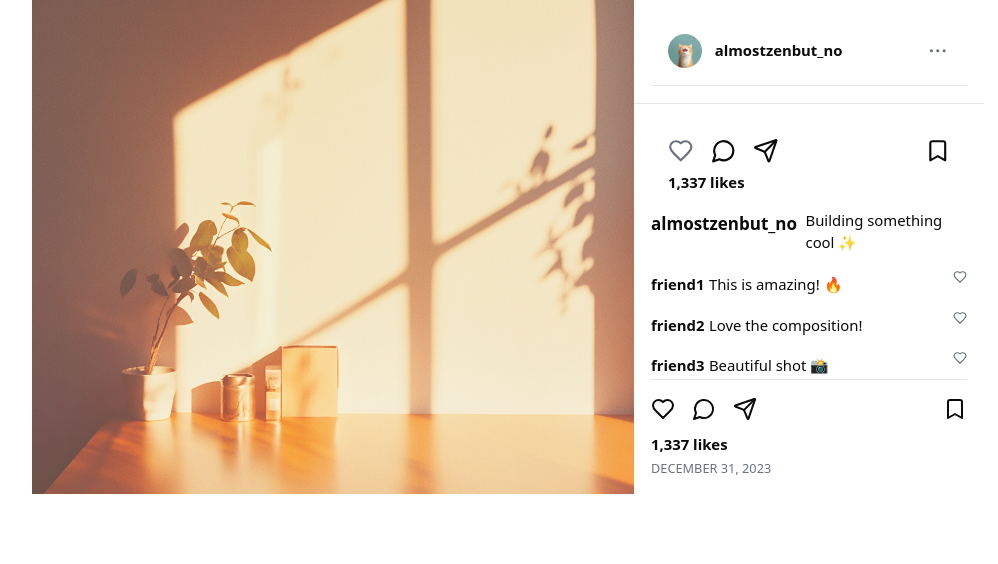
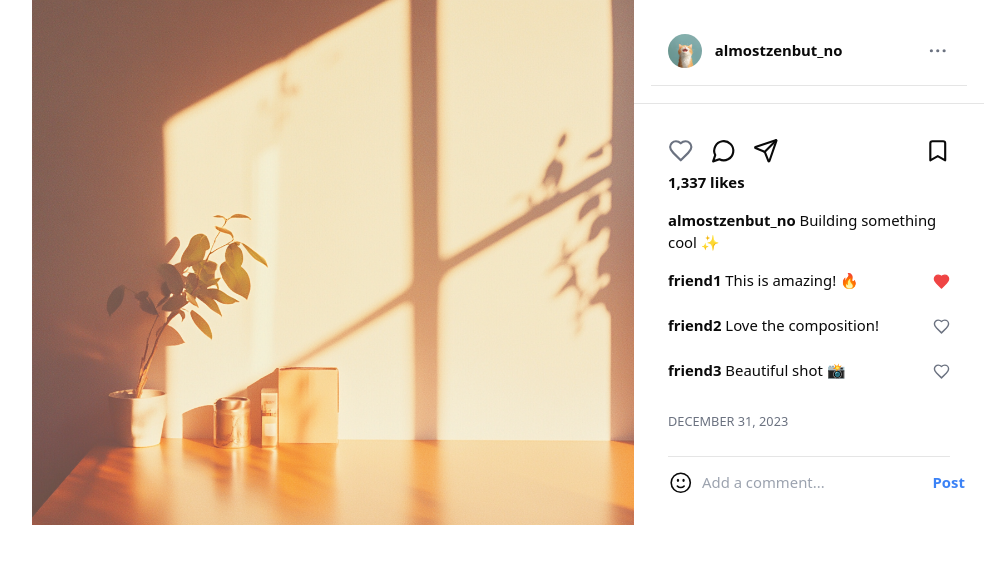
Before and after one commit to mwufi/persepolis, a Next.js app: page /instagram/post/1 in a window 1280 px wide. Shown: the top 564 px of the page, without its empty margins (132-1130 px from the left). Built offline with nearby package versions, Linux system fonts and the light colour scheme.

Commit message:
pause for now -- looks ok!

```diff
--- a/app/globals.css
+++ b/app/globals.css
@@ -281,6 +281,33 @@
   overflow: hidden;
 }
 
+@keyframes heart-burst {
+  0% {
+    transform: scale(1);
+  }
+  50% {
+    transform: scale(1.4);
+  }
+  100% {
+    transform: scale(1);
+  }
+}
+
+@keyframes heart-ping {
+  75%, 100% {
+    transform: scale(1.5);
+    opacity: 0;
+  }
+}
+
+.animate-heart-burst {
+  animation: heart-burst 0.3s ease-in-out;
+}
+
+.animate-heart-ping {
+  animation: heart-ping 0.3s cubic-bezier(0, 0, 0.2, 1);
+}
+
 @layer base {
   * {
     @apply border-border;
--- a/app/instagram/page.tsx
+++ b/app/instagram/page.tsx
@@ -1,5 +1,8 @@
+'use client'
+
 import Sidebar from '@/components/Sidebar';
 import ImageGrid from '@/components/ImageGrid';
+import { Suspense } from 'react';
 
 const sampleImages = [
     {
@@ -20,7 +23,9 @@ export default function InstagramPage() {
         <div className="flex min-h-screen bg-gray-50">
             <Sidebar position="left" />
             <main className="flex-1 ml-16 p-8">
-                <ImageGrid images={sampleImages} />
+                <Suspense fallback={<div>Loading...</div>}>
+                    <ImageGrid images={sampleImages} />
+                </Suspense>
             </main>
         </div>
     );
--- a/app/u/[userid]/page.tsx
+++ b/app/u/[userid]/page.tsx
@@ -2,6 +2,7 @@
 
 import { use } from 'react';
 import Image from 'next/image';
+import { Suspense } from 'react';
 import ImageGrid from '@/components/ImageGrid';
 import Sidebar from '@/components/Sidebar';
 
@@ -91,7 +92,9 @@ export default function UserProfilePage({ params }: { params: Promise<{ userid:
 
         {/* Posts Grid - Full Width with consistent fluid margin */}
         <div className="px-[6%]">
-          <ImageGrid images={userData.posts} />
+          <Suspense fallback={<div>Loading posts...</div>}>
+            <ImageGrid images={userData.posts} />
+          </Suspense>
         </div>
       </main>
     </div>
--- a/components/Comments.tsx
+++ b/components/Comments.tsx
@@ -17,7 +17,6 @@ export default function Comments({ postId }: CommentsProps) {
 
   return (
     <CommentsDisplay
-      postId={postId}
       comments={post.comments}
       caption={post.caption}
       username={post.username}
--- a/components/CommentsDisplay.tsx
+++ b/components/CommentsDisplay.tsx
@@ -1,13 +1,15 @@
 'use client'
 
 import Link from 'next/link'
-import { HeartIcon, MessageCircleIcon, SendIcon, BookmarkIcon } from 'lucide-react'
+import { useState } from 'react'
+import HeartButton from './HeartButton'
 
 interface Comment {
   username: string
   content: string
+  timestamp: string
+  likes?: number
   userLiked?: boolean
-  likes?: number
 }
 
 interface CommentsDisplayProps {
@@ -17,58 +19,69 @@ interface CommentsDisplayProps {
   timestamp: string
 }
 
-export default function CommentsDisplay({ comments, caption, username, timestamp }: CommentsDisplayProps) {
+export default function CommentsDisplay({ comments: initialComments, caption, username, timestamp }: CommentsDisplayProps) {
+  const [comments, setComments] = useState(initialComments)
+
+  const toggleLike = (index: number, isLiked: boolean) => {
+    setComments(prevComments => prevComments.map((comment, i) => {
+      if (i === index) {
+        return {
+          ...comment,
+          userLiked: isLiked,
+          likes: (comment.likes || 0) + (isLiked ? 1 : -1)
+        }
+      }
+      return comment
+    }))
+  }
+
   return (
-    <div className="flex flex-col h-full">
-      <div className="flex-1">
-        {/* Post description */}
-        <div className="flex items-start gap-2 mb-4">
-          <Link href={`/u/${username}`} className="font-semibold hover:text-gray-600 transition-colors">
+    <div className="px-4 space-y-4">
+      {caption && (
+        <p className="text-sm">
+          <Link href={`/u/${username}`} className="font-semibold no-artistic-style">
             {username}
-          </Link>
-          {caption && (
-            <p className="text-sm">{caption}</p>
-          )}
+          </Link>{' '}
+          {caption}
+        </p>
+      )}
+
+      {comments.map((comment, index) => (
+        <div key={index} className="flex justify-between items-start">
+          <p className="text-sm flex-1">
+            <Link href={`/u/${comment.username}`} className="font-semibold no-artistic-style">
+              {comment.username}
+            </Link>{' '}
+            {comment.content}
+          </p>
+          <div className="ml-2 flex-shrink-0">
+            <HeartButton
+              size="sm"
+              initialIsLiked={comment.userLiked}
+              onToggle={(isLiked) => toggleLike(index, isLiked)}
+            />
+          </div>
         </div>
+      ))}
 
-        {/* Comments */}
-        <div className="space-y-3">
-          {comments.map((comment, index) => (
-            <div key={index} className="flex justify-between items-start gap-2">
-              <div>
-                <Link href={`/u/${comment.username}`} className="font-semibold text-sm hover:text-gray-600 transition-colors">
-                  {comment.username}
-                </Link>{' '}
-                <span className="text-sm">{comment.content}</span>
-              </div>
-              <button className="text-xs text-gray-500 hover:text-red-500">
-                <HeartIcon size={14} />
-              </button>
-            </div>
-          ))}
-        </div>
+      <div className="text-xs uppercase text-gray-500 py-2">
+        {timestamp}
       </div>
 
-      {/* Action buttons */}
-      <div className="mt-auto pt-4 border-t">
-        <div className="flex justify-between mb-3">
-          <div className="flex gap-4">
-            <button className="hover:text-red-500 transition-colors">
-              <HeartIcon size={24} />
-            </button>
-            <button className="hover:text-blue-500 transition-colors">
-              <MessageCircleIcon size={24} />
-            </button>
-            <button className="hover:text-green-500 transition-colors">
-              <SendIcon size={24} />
-            </button>
-          </div>
-          <button className="hover:text-yellow-500 transition-colors">
-            <BookmarkIcon size={24} />
-          </button>
-        </div>
-        <p className="font-semibold text-sm mb-1">1,337 likes</p>
-        <p className="text-xs text-gray-500 uppercase">{timestamp}</p>
+      <div className="border-t py-3 flex items-center space-x-2">
+        <button>
+          <svg xmlns="http://www.w3.org/2000/svg" fill="none" viewBox="0 0 24 24" strokeWidth={1.5} stroke="currentColor" className="w-6 h-6">
+            <path strokeLinecap="round" strokeLinejoin="round" d="M15.182 15.182a4.5 4.5 0 01-6.364 0M21 12a9 9 0 11-18 0 9 9 0 0118 0zM9.75 9.75c0 .414-.168.75-.375.75S9 10.164 9 9.75 9.168 9 9.375 9s.375.336.375.75zm-.375 0h.008v.015h-.008V9.75zm5.625 0c0 .414-.168.75-.375.75s-.375-.336-.375-.75.168-.75.375-.75.375.336.375.75zm-.375 0h.008v.015h-.008V9.75z" />
+          </svg>
+        </button>
+        <input
+          type="text"
+          placeholder="Add a comment..."
+          className="flex-1 border-none outline-none text-sm"
+        />
+        <button className="text-blue-500 font-semibold text-sm disabled:opacity-50">
+          Post
+        </button>
       </div>
     </div>
   )
--- a/components/PostModal.tsx
+++ b/components/PostModal.tsx
@@ -5,7 +5,9 @@ import Image from 'next/image'
 import {
   Dialog,
   DialogContent,
+  DialogTitle,
 } from '@/components/ui/dialog'
+import { X } from 'lucide-react'
 import PostHeader from './PostHeader'
 import Comments from './Comments'
 
@@ -18,10 +20,22 @@ interface PostModalProps {
 export default function PostModal({ isOpen, postId, onClose }: PostModalProps) {
   return (
     <Dialog open={isOpen} onOpenChange={onClose}>
-      <DialogContent className="max-w-4xl h-[90vh] p-0">
-        <div className="flex h-full">
+      <DialogContent className="max-w-4xl h-[90vh] sm:h-[90vh] p-0 border-0 md:rounded-none">
+        {/* Hidden title for screen readers */}
+        <DialogTitle className="sr-only">Post {postId}</DialogTitle>
+
+        {/* Custom close button */}
+        <button
+          onClick={onClose}
+          className="absolute right-4 top-4 z-50 rounded-full bg-gray-100/80 p-2 hover:bg-gray-200/80 transition-colors"
+          aria-label="Close dialog"
+        >
+          <X className="h-4 w-4 text-gray-700" />
+        </button>
+
+        <div className="flex flex-col md:flex-row h-full">
           {/* Left side - Image */}
-          <div className="relative flex-1 bg-black">
+          <div className="relative h-[50vh] md:h-auto md:flex-1 bg-black">
             <Image
               src={`/${postId}.png`}
               alt={`Post ${postId}`}
@@ -32,11 +46,9 @@ export default function PostModal({ isOpen, postId, onClose }: PostModalProps) {
           </div>
 
           {/* Right side - Header and Comments */}
-          <div className="w-[350px] flex flex-col bg-white">
-            <div className="p-4 border-b">
-              <PostHeader username="almostzenbut_no" />
-            </div>
-            <div className="flex-1 overflow-y-auto p-4">
+          <div className="w-full md:w-[350px] flex flex-col bg-white">
+            <PostHeader username="almostzenbut_no" />
+            <div className="flex-1 overflow-y-auto py-4 px-2">
               <Comments postId={postId} />
             </div>
           </div>
--- a/lib/posts.ts
+++ b/lib/posts.ts
@@ -1,7 +1,7 @@
 export interface Comment {
   username: string
   content: string
-  timestamp?: string
+  timestamp: string
   likes?: number
   userLiked?: boolean
 }
```
